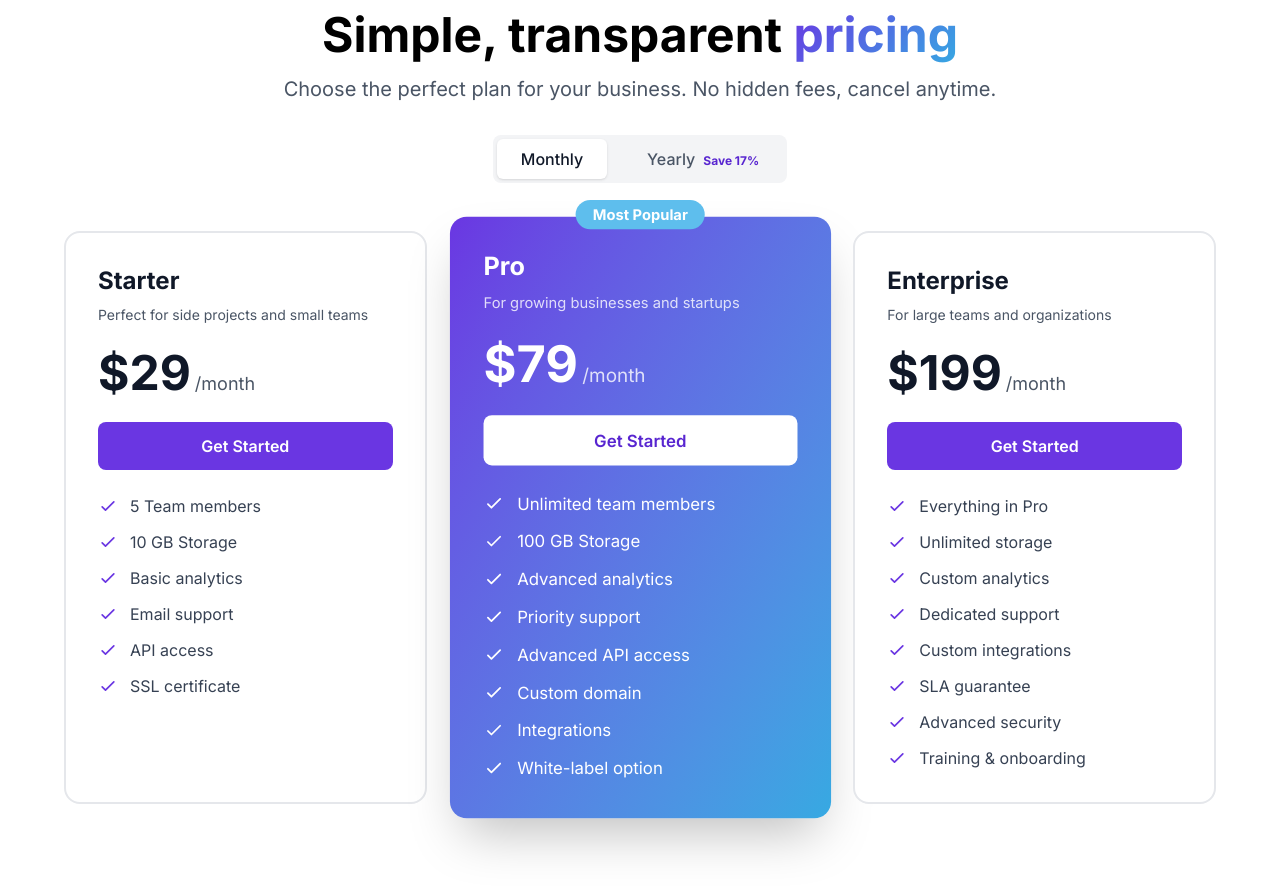
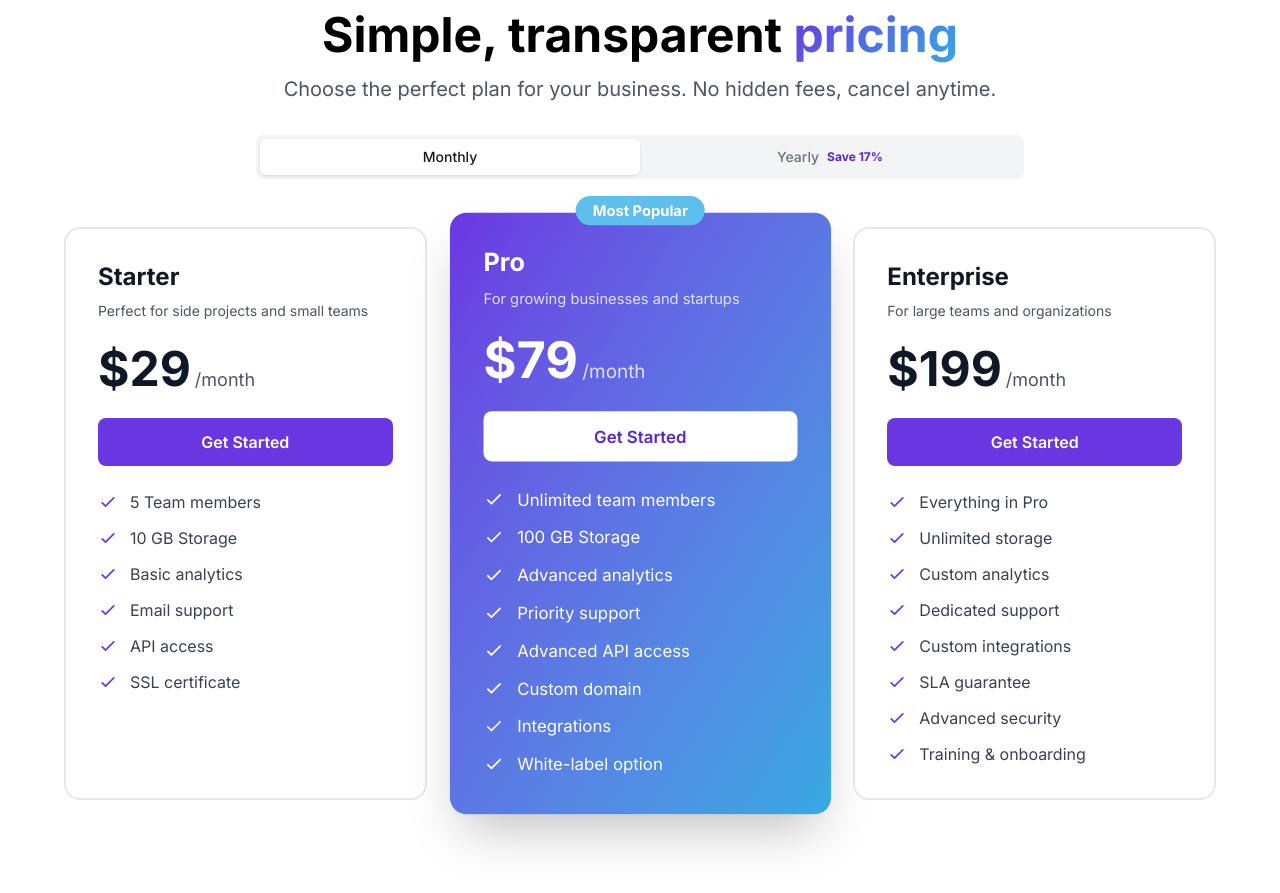
Before and after one commit to APMusyoka/saas-landing-page, a Next.js app: page / in a window 1280 px wide. Shown: the part 1860-2753 px from the top of the page. Built offline with nearby package versions, Linux system fonts and the light colour scheme.

Commit message:
Fix pricing toggle layout: Prevent overflow and allow smart wrapping

```diff
--- a/src/components/Pricing.tsx
+++ b/src/components/Pricing.tsx
@@ -75,27 +75,25 @@
           </p>
 
           {/* Billing toggle */}
-          <div className="inline-flex items-center gap-4 p-1 bg-gray-100 rounded-lg">
+          <div className="flex items-center p-1 bg-gray-100 rounded-lg">
             <button
               onClick={() => setIsYearly(false)}
-              className={`px-6 py-2 rounded-md font-medium transition-all ${
-                !isYearly
-                  ? 'bg-white text-gray-900 shadow-sm'
-                  : 'text-gray-600 hover:text-gray-900'
+              className={`flex-1 py-2 px-2 sm:px-4 rounded-md text-sm font-medium transition-all ${!isYearly
+                  ? 'bg-white shadow-sm text-gray-900'
+                  : 'text-gray-500 hover:text-gray-900'
                 }`}
             >
               Monthly
             </button>
             <button
               onClick={() => setIsYearly(true)}
-              className={`px-6 py-2 rounded-md font-medium transition-all ${
-                isYearly
-                  ? 'bg-white text-gray-900 shadow-sm'
-                  : 'text-gray-600 hover:text-gray-900'
+              className={`flex-1 py-2 px-2 sm:px-4 rounded-md text-sm font-medium transition-all flex flex-wrap items-center justify-center gap-x-2 ${isYearly
+                  ? 'bg-white shadow-sm text-gray-900'
+                  : 'text-gray-500 hover:text-gray-900'
                 }`}
             >
-              Yearly
-              <span className="ml-2 text-xs text-primary-600 font-bold">Save 17%</span>
+              <span>Yearly</span>
+              <span className="text-xs text-primary-600 font-bold whitespace-nowrap">Save 17%</span>
             </button>
           </div>
         </motion.div>
@@ -109,8 +107,7 @@
               whileInView={{ opacity: 1, y: 0 }}
               viewport={{ once: true }}
               transition={{ duration: 0.5, delay: index * 0.1 }}
-              className={`relative rounded-2xl p-8 ${
-                plan.highlighted
+              className={`relative rounded-2xl p-8 ${plan.highlighted
                 ? 'bg-gradient-to-br from-primary-500 to-accent-500 text-white shadow-2xl scale-105'
                 : 'bg-white border-2 border-gray-200'
                 }`}
@@ -147,8 +144,7 @@
               </div>
 
               <button
-                className={`w-full py-3 rounded-lg font-semibold transition-all mb-6 ${
-                  plan.highlighted
+                className={`w-full py-3 rounded-lg font-semibold transition-all mb-6 ${plan.highlighted
                   ? 'bg-white text-primary-600 hover:bg-gray-50'
                   : 'bg-primary-500 text-white hover:bg-primary-600'
                   }`}
```
Lines whose indentation alone changed are shown as unchanged.
